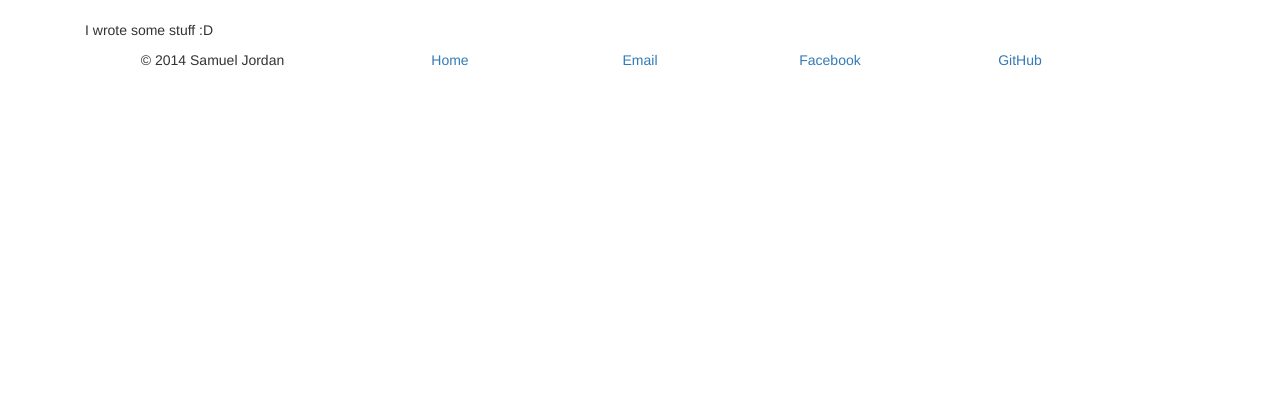
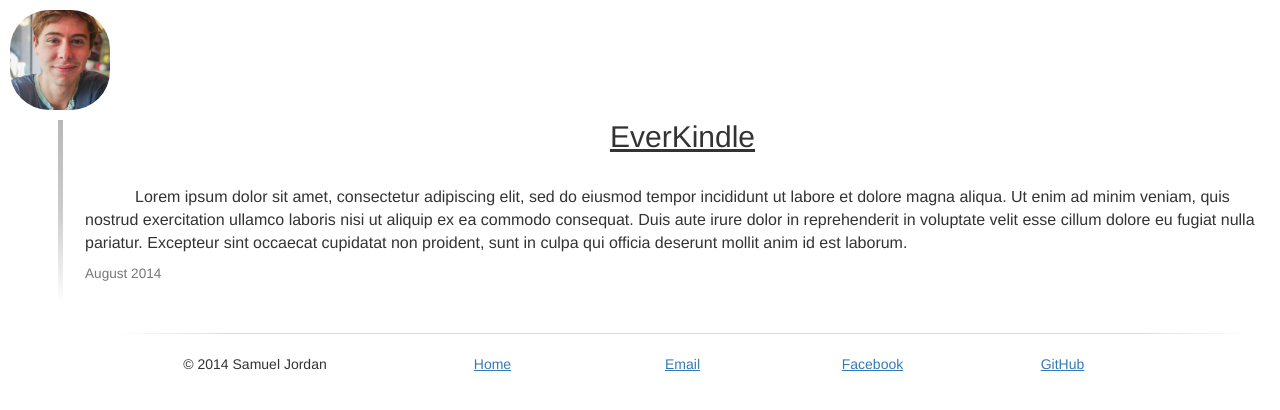
Before and after one commit to sfjordan/sfjordan.github.io, a Jekyll site: the page built from _posts/2014-08-24-EverKindle.md, in a window 1280 px wide. Shown: the top 410 px of the page. Built offline with Jekyll 4.4.1, drawn with Linux system fonts in a browser that asks for light colours; nearby versions of some CDN libraries.

Commit message:
css changes, getting load paths working

```diff
--- a/_includes/head.html
+++ b/_includes/head.html
@@ -5,11 +5,11 @@
         {{ page.title}} | Sam Jordan
     </title>
     <link rel="stylesheet" href="https://maxcdn.bootstrapcdn.com/bootstrap/3.2.0/css/bootstrap.min.css">
-    <link rel="stylesheet" type="text/css" href="css/custom.css" />
+    <link rel="stylesheet" type="text/css" href="{{ '/css/custom.css' | prepend: site.baseurl }}" />
 
     <script src="http://ajax.googleapis.com/ajax/libs/jquery/1.7.1/jquery.min.js" type="text/javascript"></script>
     <script src="https://maxcdn.bootstrapcdn.com/bootstrap/3.2.0/js/bootstrap.min.js"></script>
-    <script src="js/custom.js"></script>
+    <script src="{{ '/js/custom.js' | prepend: site.baseurl }}"></script>
 
     <meta name="viewport" content="width=device-width, initial-scale=1">
 
--- a/_layouts/project.html
+++ b/_layouts/project.html
@@ -1,16 +1,16 @@
-<html>
-    <body>
-        {% include head.html %}
-        <div class="container">
-            <div class="row-fluid">
-                <div class="span10">
-                    <div class="content-wrapper col-xs-7 col-sm-8 col-md-9 col-lg-10">
-                        {{ content }}
-                    </div>
-                </div>
-            </div>
-        </div>
+---
+layout: default
+---
+<div class="project">
+    <header class="project-header">
+        <center><u>
+            <h2 class="project-title">{{ page.title }}</h2>
+        </center></u>
+        <br/>
+    </header>
 
-        {% include foot.html %}
-    </body>
-</html>
+    <article class="project-content">
+        {{ content }}
+    </article>
+    <div class="text-muted"><small>{{ page.date | date: "%B %Y" }}</small></div>
+</div>
--- a/_posts/2014-08-24-EverKindle.md
+++ b/_posts/2014-08-24-EverKindle.md
@@ -2,6 +2,6 @@
 layout: project
 title: EverKindle
 description: A script to convert notes from Evernote to Kindle
+date: 2014-8-24
 ---
-
-I wrote some stuff :D
+<p>Lorem ipsum dolor sit amet, consectetur adipiscing elit, sed do eiusmod tempor incididunt ut labore et dolore magna aliqua. Ut enim ad minim veniam, quis nostrud exercitation ullamco laboris nisi ut aliquip ex ea commodo consequat. Duis aute irure dolor in reprehenderit in voluptate velit esse cillum dolore eu fugiat nulla pariatur. Excepteur sint occaecat cupidatat non proident, sunt in culpa qui officia deserunt mollit anim id est laborum.</p>
--- a/css/custom.css
+++ b/css/custom.css
@@ -36,7 +36,8 @@
     padding-bottom:100px;
     /*width:700px;*/
     top:0;
-    font-family: 'Open Sans',sans-serif;
+    /*font-family: 'Open Sans',sans-serif;*/
+    font-family:"Helvetica Neue",Helvetica,Arial,sans-serif;
     font-size: 16px;
 }
 
@@ -44,7 +45,7 @@
     padding-top: 100px;
 }
 
-h1 {
+.site-title {
     font-size: 70px;
 }
 
@@ -53,12 +54,31 @@
     text-decoration: none;
 }
 
-.post-list li {
+.projects li {
     padding-left: 50px;
 }
 
 .projects ul {
     list-style-type: none;
+}
+.projects .page-heading {
+    color: #808080;
+}
+
+.projects a {
+    color: #000;
+    text-decoration:none;
+    border-bottom: 1px solid #CCC;
+    font-family:
+}
+
+.projects a:hover {
+    color:inherit;
+    border-bottom: 1px solid #888;
+}
+
+p {
+    text-indent: 50px;
 }
 
 a {
--- a/projects.html
+++ b/projects.html
@@ -4,14 +4,14 @@
 ---
 
 <div class="projects">
-  <h2 class="page-heading">Projects</h2>
+  <h2 class="page-heading">Projects:</h2>
   <ul class="post-list">
     {% for post in site.posts %}
       <li>
         <h3>
           <a class="post-link" href="{{ post.url | prepend: site.baseurl }}">{{ post.title }}</a>
         </h3>
-        <span class="post-meta">{{ post.description }}</span>
+        <span class="post-meta"><small>{{ post.description }}</small></span>
       </li>
     {% endfor %}
   </ul>
```
Also changed, not shown: index.html (+1 -8 lines).
